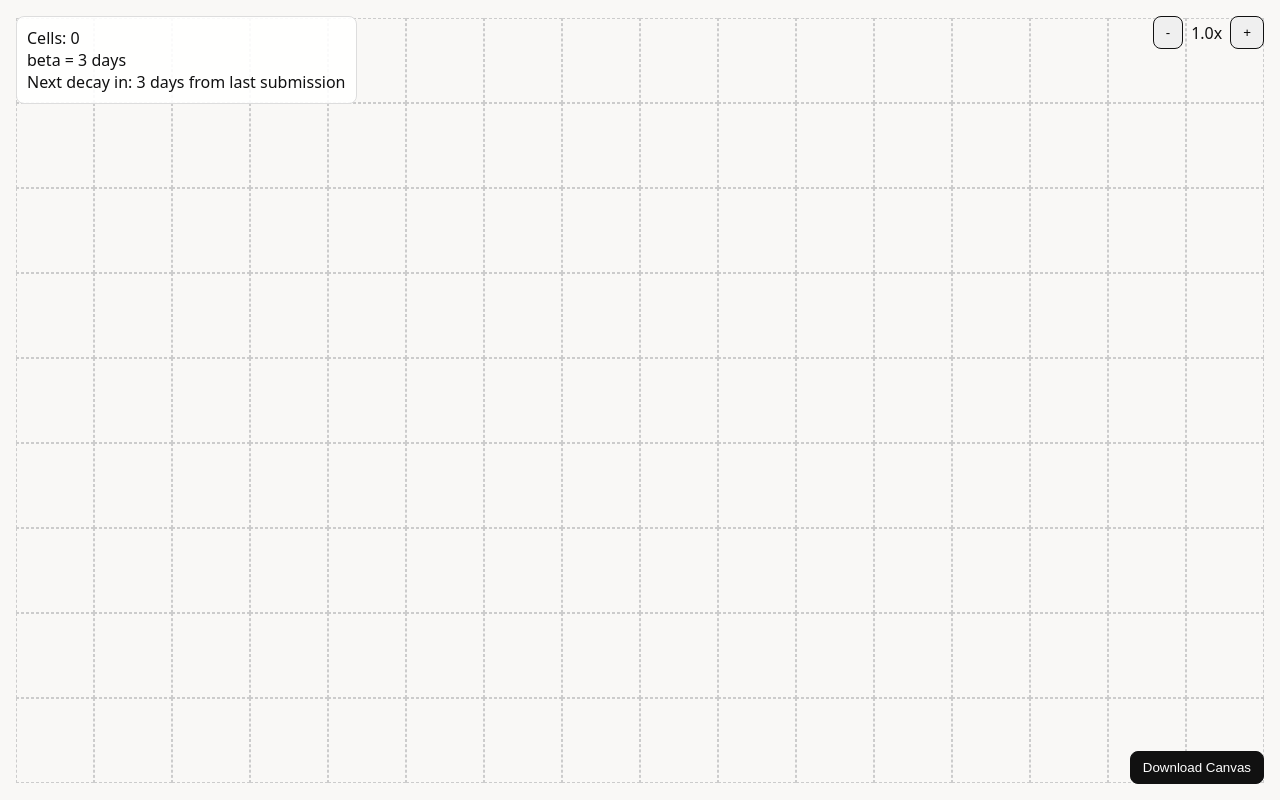
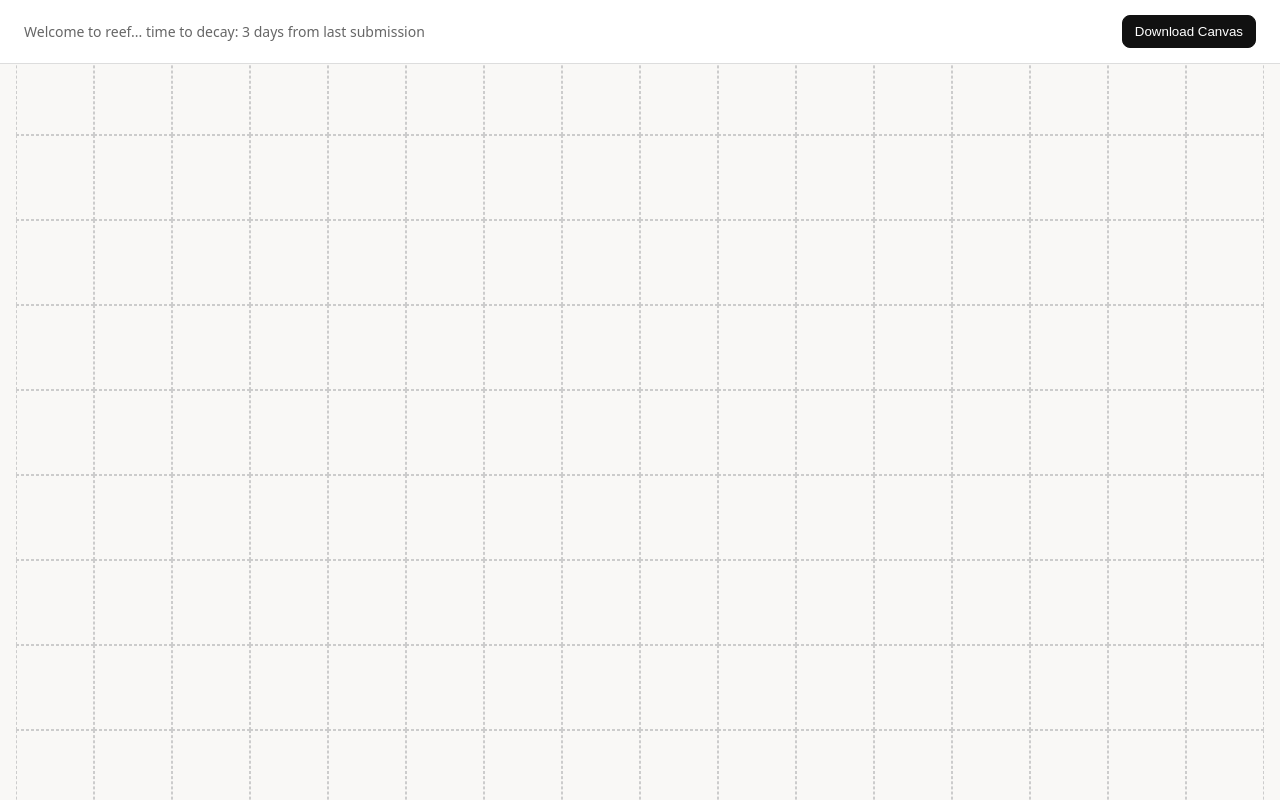
Before and after one commit to Ta11-Man/Catapult2026, a React (Vite) app in the folder client/: page / in a window 1280 px wide. Built offline with nearby package versions, Linux system fonts and the light colour scheme; no server answers.

Commit message:
Change to top bar layout

```diff
--- a/client/src/App.jsx
+++ b/client/src/App.jsx
@@ -145,11 +145,19 @@ export default function App() {
 
   return (
     <div className={styles.app}>
-      <div className={styles.stats}>
-        <div>Cells: {cells.length}</div>
-        <div>beta = {beta} days</div>
-        <div>Next decay in: {nextDecayText}</div>
-      </div>
+      <header className={styles.topBar}>
+        <div className={styles.stats}>
+          {/* <div>Cells: {cells.length}</div>
+          <div>beta = {beta} days</div>
+          <div>Next decay in: {nextDecayText}</div> */}
+          <div>Welcome to reef... time to decay: {nextDecayText}</div>
+        </div>
+        <div className={styles.actions}>
+          <DownloadButton gridRef={gridRef} />
+        </div>
+
+      </header>
+
 
       <Grid
         cells={cells}
@@ -162,7 +170,6 @@ export default function App() {
         gridRef={gridRef}
       />
 
-      <DownloadButton gridRef={gridRef} />
 
       {activePopup === 'login' && (
         <LoginPopup
--- a/client/src/App.module.css
+++ b/client/src/App.module.css
@@ -10,10 +10,35 @@
   font-family: system-ui, -apple-system, sans-serif;
 }
 
+.topBar {
+  height: 64px;
+  min-height: 64px; /* Ensure it doesn't shrink */
+  background: #fff;
+  border-bottom: 1px solid #ddd;
+  display: flex;
+  align-items: center;
+  justify-content: space-between;
+  padding: 0 24px;
+  z-index: 100;
+}
+
+.stats {
+  /* Remove top: 16px, left: 16px, and position: fixed */
+  display: flex;
+  gap: 20px;
+  background: transparent; /* Remove the old white bubble look */
+  border: none;
+  padding: 0;
+  min-width: auto;
+  align-items: center;
+}
+
 .app {
-  min-height: 100vh;
+  display: flex;
+  flex-direction: column;
+  height: 100vh;
   position: relative;
-  padding: 16px;
+  /* padding: 16px; */
 }
 
 :global(.grid-shell) {
@@ -22,8 +47,8 @@
 
 :global(.grid-scroll) {
   overflow: hidden;
-  width: calc(100vw - 32px);
-  height: calc(100vh - 32px);
+  width: 100vw;
+  height: calc(100vh - 64px);
   display: flex;
   justify-content: center;
   align-items: center;
@@ -97,7 +122,6 @@
 }
 
 :global(.download-button) {
-  position: fixed;
   right: 16px;
   bottom: 16px;
   z-index: 20;
@@ -148,14 +172,8 @@
   font-size: 18px;
 }
 
-.stats {
-  position: fixed;
-  top: 16px;
-  left: 16px;
-  z-index: 20;
-  background: rgba(255, 255, 255, 0.9);
-  border: 1px solid #ddd;
-  border-radius: 8px;
-  padding: 10px;
-  min-width: 220px;
+.stats div {
+  font-size: 14px;
+  font-weight: 500;
+  color: #666;
 }
```
